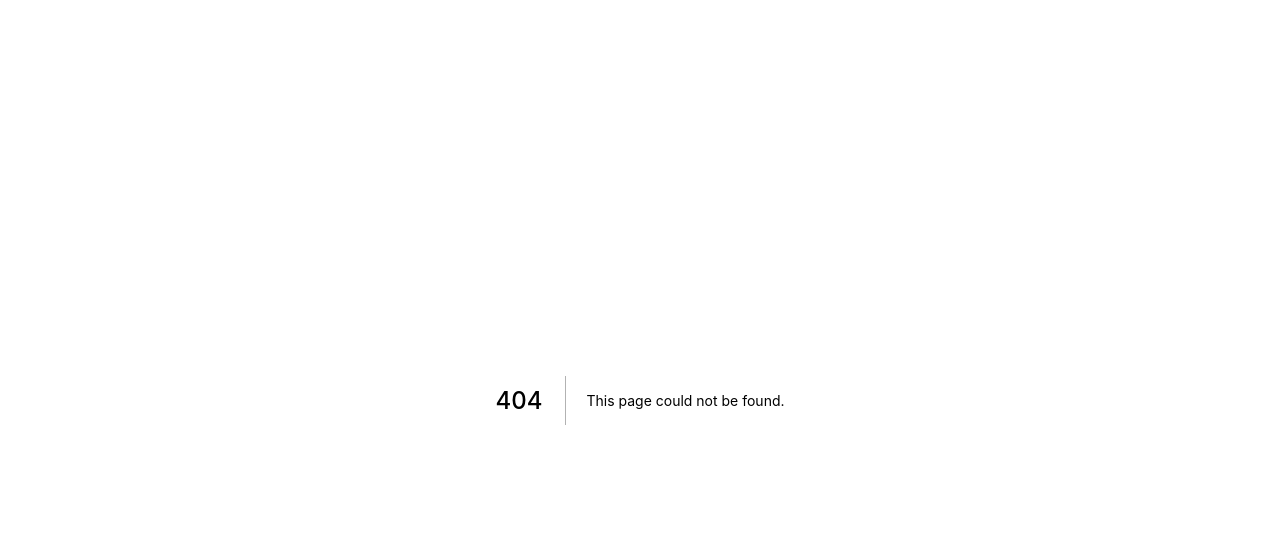
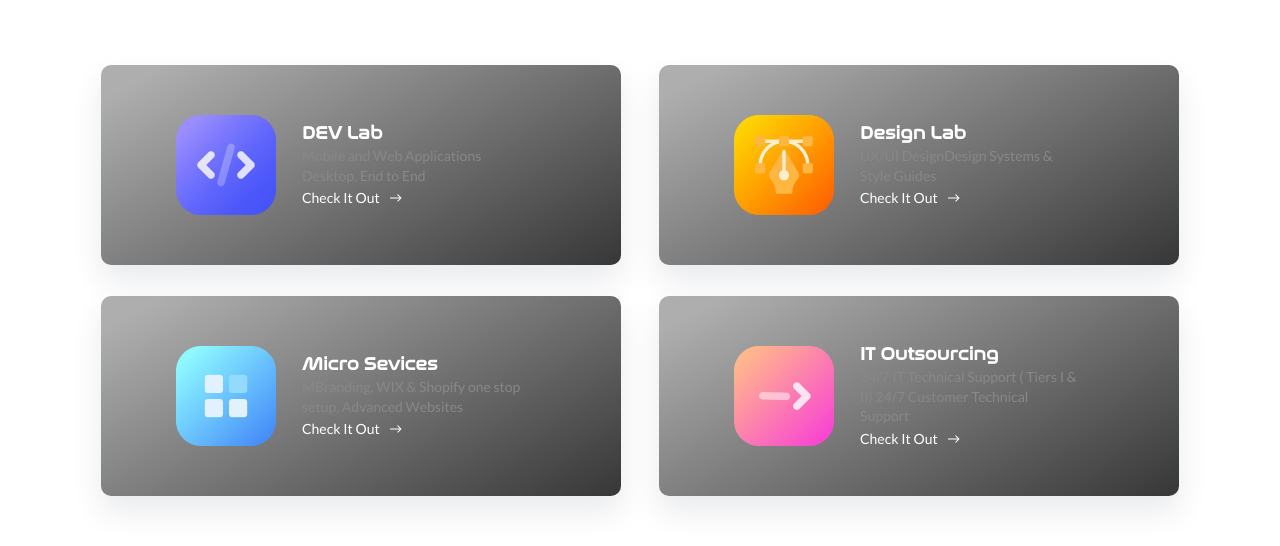
Before and after one commit to JuanTurciosCIT/PruebasCIT, a Next.js app: page /components/Home/OurServices in a window 1280 px wide. Before the commit this address had no page. Shown: the top 546 px of the page. Built offline with nearby package versions, Linux system fonts and the light colour scheme.

Commit message:
Create Our Services component

```diff
--- /dev/null
+++ b/pages/components/Home/OurServices/index.tsx
@@ -0,0 +1,60 @@
+import Image from 'next/image';
+import Link from 'next/link';
+
+import utils from '@/styles/utils.module.scss';
+import styles from './ourservices.module.scss';
+import devLab from '@/images/dev_lab.png';
+import desingLab from '@/images/design_lab.png';
+import microservices from '@/images/microservices_logo.png';
+import itOutsourcing from '@/images/it_outsourcing.png';
+import arrowRight from '@/svg/arrow-right.svg';
+
+export default function OurServices() {
+  return <div className={styles.servicesSection}>
+    <h2 className={`${utils.headingMedium} ${styles.subtitle}`}>Our Services</h2>
+    <div className={styles.servicesWrapper}>
+
+      <div className={styles.serviceCard}>
+        <div className={styles.logo}>
+          <Image src={devLab} alt='DEV Lab' />
+        </div>
+        <div className={styles.info}>
+          <h3 className={utils.headingSmall}>DEV Lab</h3>
+          <p className={`${utils.textTiny} ${styles.desc}`}>Mobile and Web Applications Desktop, End to End</p>
+          <span className={`${utils.textTiny} ${styles.link}`}><Link href='/'>Check It Out</Link><Image src={arrowRight} alt='Arrow right' /></span>
+        </div>
+      </div>
+
+      <div className={styles.serviceCard}>
+        <div className={styles.logo}>
+          <Image src={desingLab} alt='Design Lab' />
+        </div>
+        <div className={styles.info}>
+          <h3 className={utils.headingSmall}>Design Lab</h3>
+          <p className={`${utils.textTiny} ${styles.desc}`}>UX/UI DesignDesign Systems & Style Guides</p>
+          <span className={`${utils.textTiny} ${styles.link}`}><Link href='/'>Check It Out</Link><Image src={arrowRight} alt='Arrow right' /></span>
+        </div>
+      </div>
+      <div className={styles.serviceCard}>
+        <div className={styles.logo}>
+          <Image src={microservices} alt='Micro Sevices' />
+        </div>
+        <div className={styles.info}>
+          <h3 className={utils.headingSmall}>Micro Sevices</h3>
+          <p className={`${utils.textTiny} ${styles.desc}`}>MBranding, WIX & Shopify one stop setup, Advanced Websites</p>
+          <span className={`${utils.textTiny} ${styles.link}`}><Link href='/'>Check It Out</Link><Image src={arrowRight} alt='Arrow right' /></span>
+        </div>
+      </div>
+      <div className={styles.serviceCard}>
+        <div className={styles.logo}>
+          <Image src={itOutsourcing} alt='IT Outsourcing' />
+        </div>
+        <div className={styles.info}>
+          <h3 className={utils.headingSmall}>IT Outsourcing</h3>
+          <p className={`${utils.textTiny} ${styles.desc}`}>24/7 IT Technical Support ( Tiers I & II) 24/7 Customer Technical Support</p>
+          <span className={`${utils.textTiny} ${styles.link}`}><Link href='/'>Check It Out</Link><Image src={arrowRight} alt='Arrow right' /></span>
+        </div>
+      </div>
+    </div>
+  </div>
+}
--- /dev/null
+++ b/pages/components/Home/OurServices/ourservices.module.scss
@@ -0,0 +1,89 @@
+@use '../../../../styles/variables.scss' as *;
+
+.servicesSection {
+  padding-inline: calc(3.7rem - 2.1rem); // 21px (2.1rem) is the padding-inline of the entire about section
+  max-width: 111rem;
+  margin: 0 auto;
+
+  .subtitle {
+    color: $primaryTextColor;
+    margin-bottom: 3.5rem;
+  }
+
+  .servicesWrapper {
+    display: flex;
+    flex-wrap: wrap;
+    justify-content: space-between;
+    gap: 1.5rem;
+  }
+
+  .logo {
+    aspect-ratio: 1 / 1;
+    width: 7.2rem;
+    height: 7.2rem;
+    max-width: 10rem;
+    max-height: 10rem;
+  }
+
+  .serviceCard {
+    padding: 2rem;
+    padding-right: 5rem;
+    display: flex;
+    gap: 2.6rem;
+    align-items: center;
+    justify-content: flex-start;
+    width: 100%;
+    height: 11.1rem;
+    max-width: 52rem;
+    background: linear-gradient(332.04deg, #2B2B2B -9.13%, rgba(43, 43, 43, 0.38) 93.1%);
+    box-shadow: 0px 15px 30px rgba(43, 47, 66, 0.1);
+    border-radius: 10px;
+    transition: all 0.5s ease-out;
+
+    &:hover {
+      box-shadow: 0px 15px 30px rgba(43, 47, 66, 0.2);
+      transform: translateX(1rem);
+      background: linear-gradient(332.04deg, rgba(43, 43, 43, 0.38) -9.13%, #2B2B2B   93.1%);
+      transition: all 0.3s ease-in;
+
+      .link {
+        text-decoration: underline;
+        transition: all 0.3s ease-in;
+      }
+    }
+  }
+
+  .info {
+    color: $primaryTextColor;
+  }
+
+  .desc {
+    color: $secondaryTextColor;
+  }
+
+  .link {
+    line-height: 1.2rem;
+    letter-spacing: normal;
+    display: inline-flex;
+    gap: 1rem;
+  }
+}
+
+@media screen and (min-width: 428px) {
+  .servicesSection {
+    .serviceCard {
+      height: 20rem;
+      padding-left: 7.5rem;
+      padding-block: 5rem;
+      padding-right: 10rem;
+    }
+
+    .servicesWrapper {
+      gap: 3.1rem;
+    }
+    .logo {
+      width: 10rem;
+      height: 10rem;
+    }
+  }
+}
```
